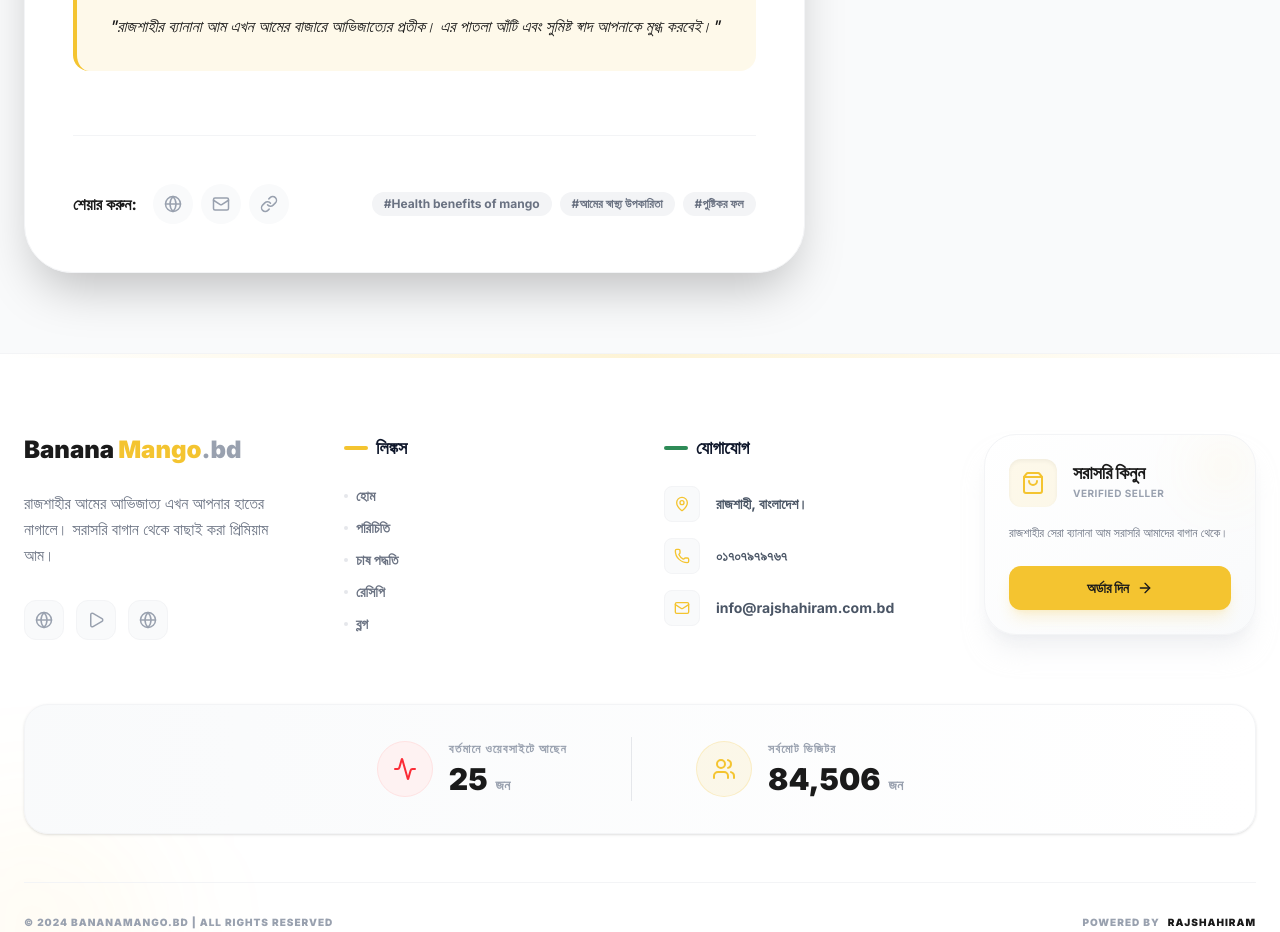
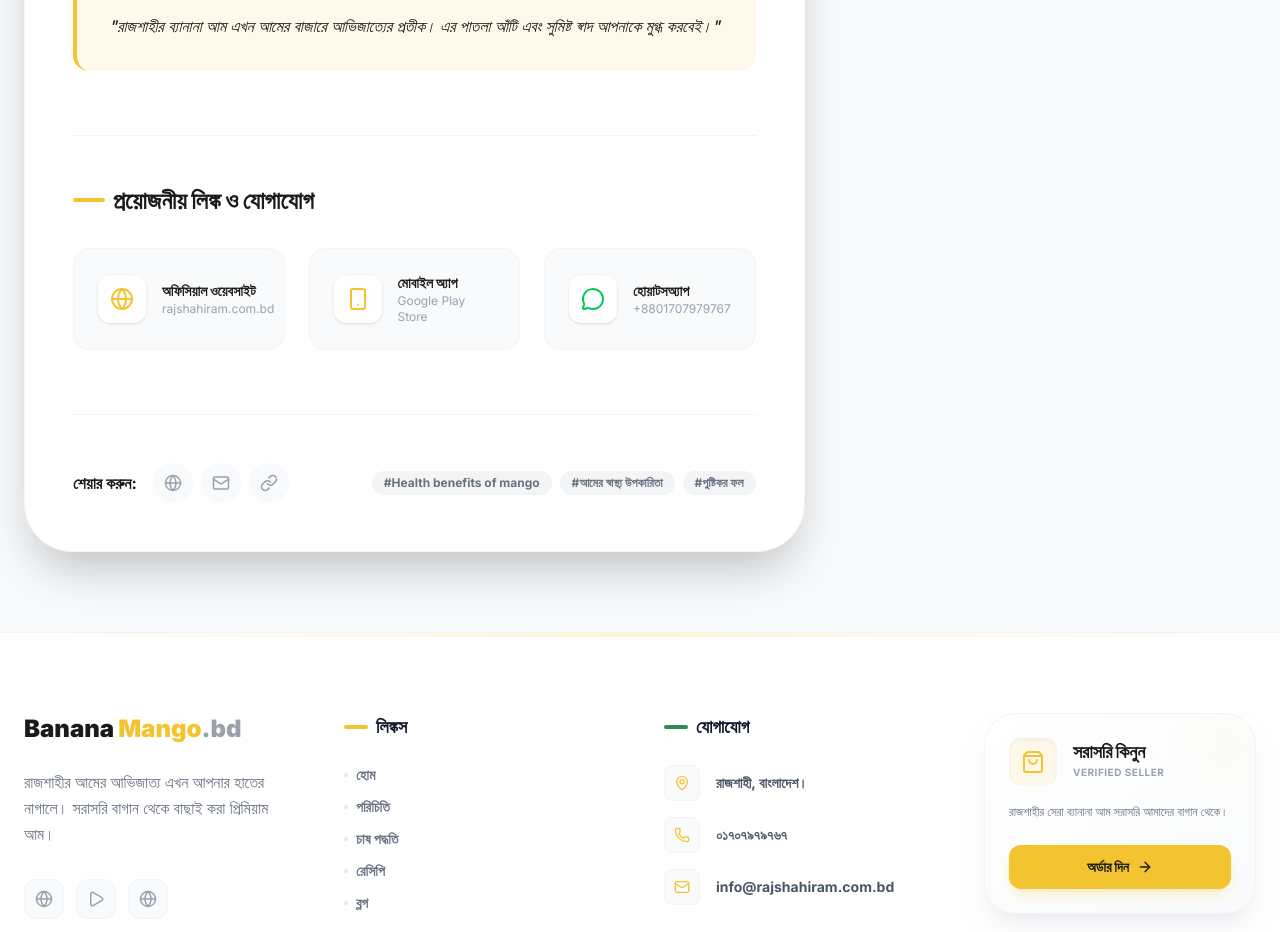
Before and after one commit to mrhasantanvir/bananamango.bd, a Next.js app: page /blog/10-magical-health-benefits-of-banana-mango in a window 1280 px wide. Shown: the part 1460-2392 px from the top of the page. Built offline with nearby package versions, Linux system fonts and the light colour scheme.

Commit message:
Add contact links and app download section to blog posts

```diff
--- a/src/app/blog/[slug]/page.tsx
+++ b/src/app/blog/[slug]/page.tsx
@@ -2,7 +2,7 @@ import { posts } from "@/data/posts";
 import { notFound } from "next/navigation";
 import Header from "@/components/Header";
 import Footer from "@/components/Footer";
-import { Calendar, User, ArrowLeft, Share2, Globe, Mail, Link as LinkIcon } from "lucide-react";
+import { Calendar, User, ArrowLeft, Share2, Globe, Mail, Link as LinkIcon, Smartphone, MessageCircle } from "lucide-react";
 import Link from "next/link";
 import Image from "next/image";
 import type { Metadata } from "next";
@@ -120,6 +120,42 @@ export default async function BlogPost({ params }: Props) {
                 <div className="bg-primary/10 border-l-4 border-primary p-8 rounded-2xl my-12 italic text-dark font-medium">
                   "রাজশাহীর ব্যানানা আম এখন আমের বাজারে আভিজাত্যের প্রতীক। এর পাতলা আঁটি এবং সুমিষ্ট স্বাদ আপনাকে মুগ্ধ করবেই।"
                 </div>
+
+                <div className="mt-16 border-t border-gray-100 pt-12">
+                  <h3 className="text-2xl font-bold text-dark mb-8 flex items-center gap-2">
+                    <span className="w-8 h-1 bg-primary rounded-full" />
+                    প্রয়োজনীয় লিঙ্ক ও যোগাযোগ
+                  </h3>
+                  <div className="grid grid-cols-1 md:grid-cols-3 gap-6">
+                    <Link href="https://rajshahiram.com.bd" target="_blank" className="flex items-center gap-4 p-6 bg-gray-50 rounded-2xl border border-gray-100 hover:border-primary hover:shadow-lg transition-all group">
+                      <div className="w-12 h-12 bg-white rounded-xl flex items-center justify-center shadow-sm group-hover:bg-primary group-hover:text-white transition-colors flex-shrink-0">
+                        <Globe size={24} className="text-primary group-hover:text-white" />
+                      </div>
+                      <div>
+                        <h4 className="font-bold text-dark text-sm">অফিসিয়াল ওয়েবসাইট</h4>
+                        <p className="text-xs text-gray-400">rajshahiram.com.bd</p>
+                      </div>
+                    </Link>
+                    <Link href="https://play.google.com/store/apps/details?id=com.rabbil.rajshahimango&hl=en-US&pli=1" target="_blank" className="flex items-center gap-4 p-6 bg-gray-50 rounded-2xl border border-gray-100 hover:border-primary hover:shadow-lg transition-all group">
+                      <div className="w-12 h-12 bg-white rounded-xl flex items-center justify-center shadow-sm group-hover:bg-primary group-hover:text-white transition-colors flex-shrink-0">
+                        <Smartphone size={24} className="text-primary group-hover:text-white" />
+                      </div>
+                      <div>
+                        <h4 className="font-bold text-dark text-sm">মোবাইল অ্যাপ</h4>
+                        <p className="text-xs text-gray-400">Google Play Store</p>
+                      </div>
+                    </Link>
+                    <Link href="https://wa.me/8801707979767" target="_blank" className="flex items-center gap-4 p-6 bg-gray-50 rounded-2xl border border-gray-100 hover:border-primary hover:shadow-lg transition-all group">
+                      <div className="w-12 h-12 bg-white rounded-xl flex items-center justify-center shadow-sm group-hover:bg-green-500 group-hover:text-white transition-colors flex-shrink-0">
+                        <MessageCircle size={24} className="text-green-500 group-hover:text-white" />
+                      </div>
+                      <div>
+                        <h4 className="font-bold text-dark text-sm">হোয়াটসঅ্যাপ</h4>
+                        <p className="text-xs text-gray-400">+8801707979767</p>
+                      </div>
+                    </Link>
+                  </div>
+                </div>
               </div>
 
               {/* Share Section */}
```
